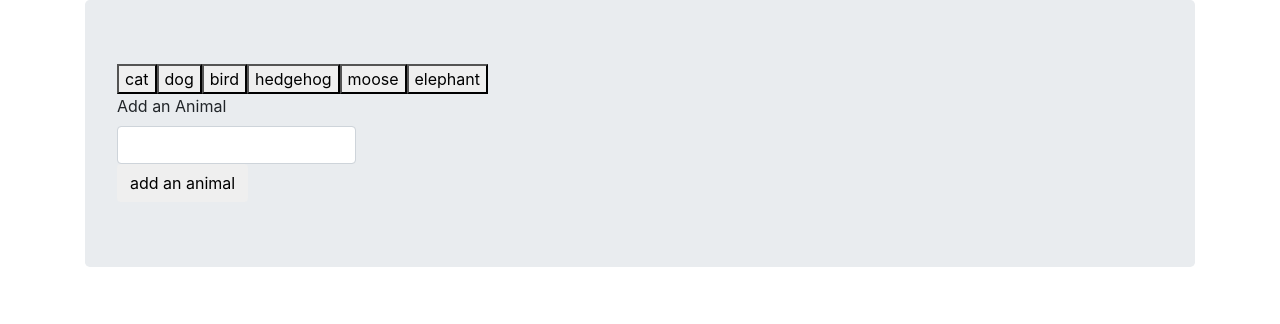
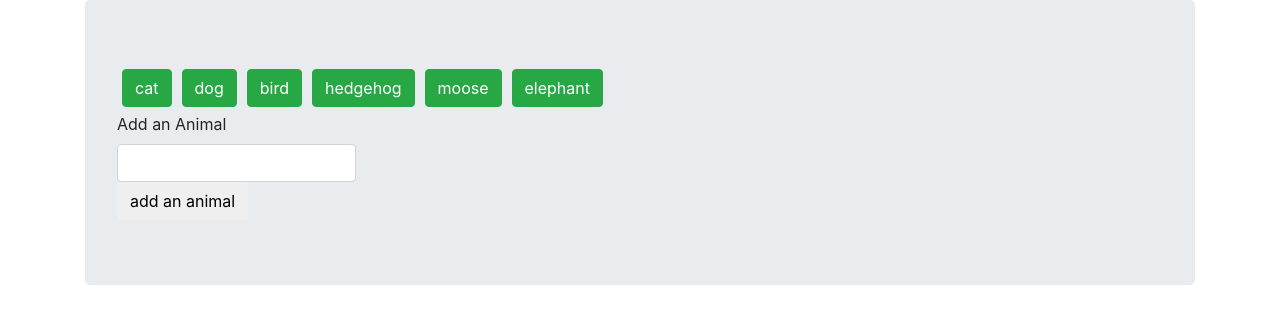
Before and after one commit to Eaug2/GetGiphyWithIt, a plain HTML site: page index.html in a window 1280 px wide. Drawn offline with nearby package versions, Linux system fonts and the light colour scheme.

Commit message:
button edit

```diff
--- a/app.js
+++ b/app.js
@@ -59,6 +59,7 @@ function renderButtons() {
     for (var i = 0; i < animals.length; i++) {
         var btn = $("<button>");
         btn.addClass("animal-btn");
+        btn.addClass("btn btn-success");
         btn.attr("data-name", animals[i]);
         btn.text(animals[i]);
         $("#buttons-view").append(btn);
--- a/index.html
+++ b/index.html
@@ -13,6 +13,9 @@
             float: left;
             margin: 10px;
 
+        }
+        .btn-success{
+            margin: 5px;
         }
     </style>
 </head>
```
